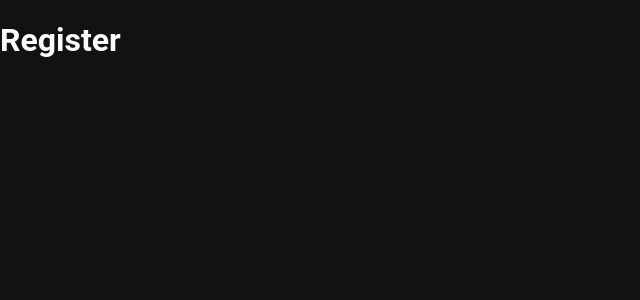
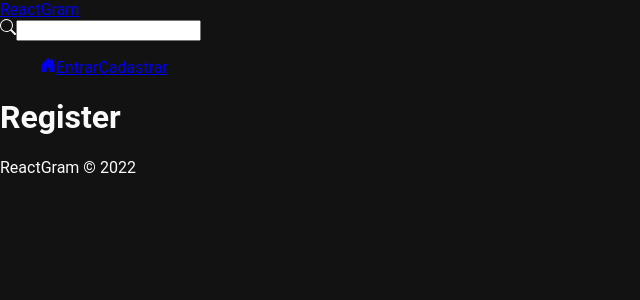
Before and after one commit to Vinicius-b-oliveira/ReactGram_frontend, a React (Vite) app: page /register in a window 1280 px wide. Before the commit this address had no page. Shown: the top 300 px of the page, without its empty margins (0-640 px from the left). Built offline with nearby package versions, Linux system fonts and the light colour scheme.

Commit message:
Criando componentes de nav e footer

```diff
--- /dev/null
+++ b/src/components/Footer/index.jsx
@@ -0,0 +1,11 @@
+import "./Footer.scss";
+
+const Footer = () => {
+    return (
+        <footer id="id">
+            <p>ReactGram &copy; 2022</p>
+        </footer>
+    );
+};
+
+export default Footer;
--- /dev/null
+++ b/src/components/Navbar/index.jsx
@@ -0,0 +1,33 @@
+import "./Navbar.scss";
+
+// Components
+import { NavLink, Link } from "react-router-dom";
+
+// Icons
+import {
+    BsSearch,
+    BsHouseDoorFill,
+    BsFillPersonFill,
+    BsFillCameraFill,
+} from "react-icons/bs";
+
+const Navbar = () => {
+    return (
+        <nav id="id">
+            <Link to="/">ReactGram</Link>
+            <form>
+                <BsSearch />
+                <input type="text" />
+            </form>
+            <ul id="nav-links">
+                <NavLink to="/">
+                    <BsHouseDoorFill />
+                </NavLink>
+                <NavLink to="/login">Entrar</NavLink>
+                <NavLink to="/register">Cadastrar</NavLink>
+            </ul>
+        </nav>
+    );
+};
+
+export default Navbar;
--- a/src/routes/Router.jsx
+++ b/src/routes/Router.jsx
@@ -1,13 +1,21 @@
 import { BrowserRouter } from "react-router-dom";
+
+// Pages
 import PublicRoutes from "./PublicRoutes";
 import ProtectedRoutes from "./ProtectedRoutes";
+
+// Componetes
+import Navbar from "../components/Navbar";
+import Footer from "../components/Footer";
 
 const Router = () => {
     return (
         <BrowserRouter>
+            <Navbar />
             <PublicRoutes />
 
             <ProtectedRoutes />
+            <Footer />
         </BrowserRouter>
     );
 };
```
Also changed, not shown: src/components/Footer/Footer.scss (added), src/components/Navbar/Navbar.scss (added).
